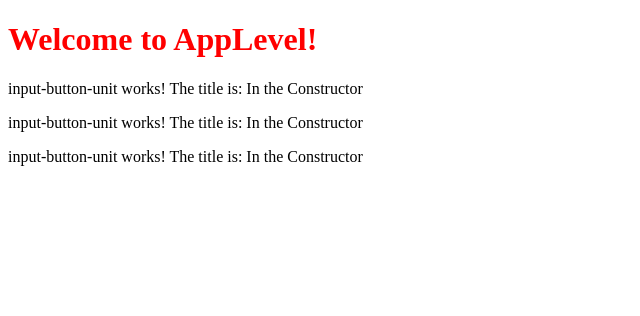
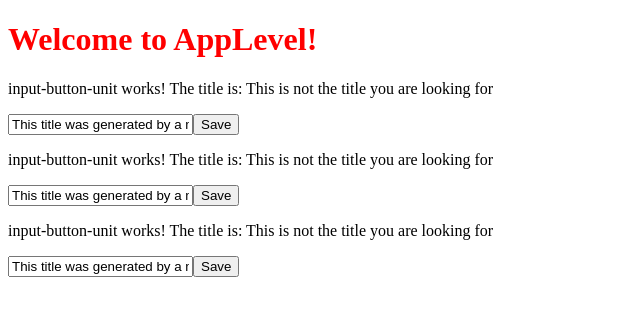
Before and after one commit to CaroSchille/todo-lista, an Angular app: page / in a window 1280 px wide. Shown: the top 316 px of the page, without its empty margins (0-640 px from the left). Built offline with nearby package versions, Linux system fonts and the light colour scheme.

Commit message:
Con el campo de Input

```diff
--- a/src/app/input-button-unit/input-button-unit.component.ts
+++ b/src/app/input-button-unit/input-button-unit.component.ts
@@ -7,25 +7,30 @@
       input-button-unit works!
       The title is: {{ title }}
     </p>
+
+    <input [value]="generateTitle()">
+
+  <button>Save</button>
+
   `,
   styleUrls: ['./input-button-unit.component.scss']
 })
+
 export class InputButtonUnitComponent implements OnInit {
+  title = 'Hello World';
+
+  constructor() { }
+
   ngOnInit(): void {
-  // this.title = 'Angular CLI Rules!';
+    setTimeout(() => {
+      this.title = 'This is not the title you are looking for';
+    }, 3000);
   }
 
-  title = 'InputButtonLevel';
-
-  constructor() {
-    console.log('in constructor');
-    this.changeTitle('In the Constructor');
-    console.log(this.title);
+  generateTitle(): string {
+    return 'This title was generated by a method.';
   }
 
-  changeTitle(newTitle: string) {
-    console.log(newTitle);
-    this.title = newTitle;
-  }
+
 
 }
```
